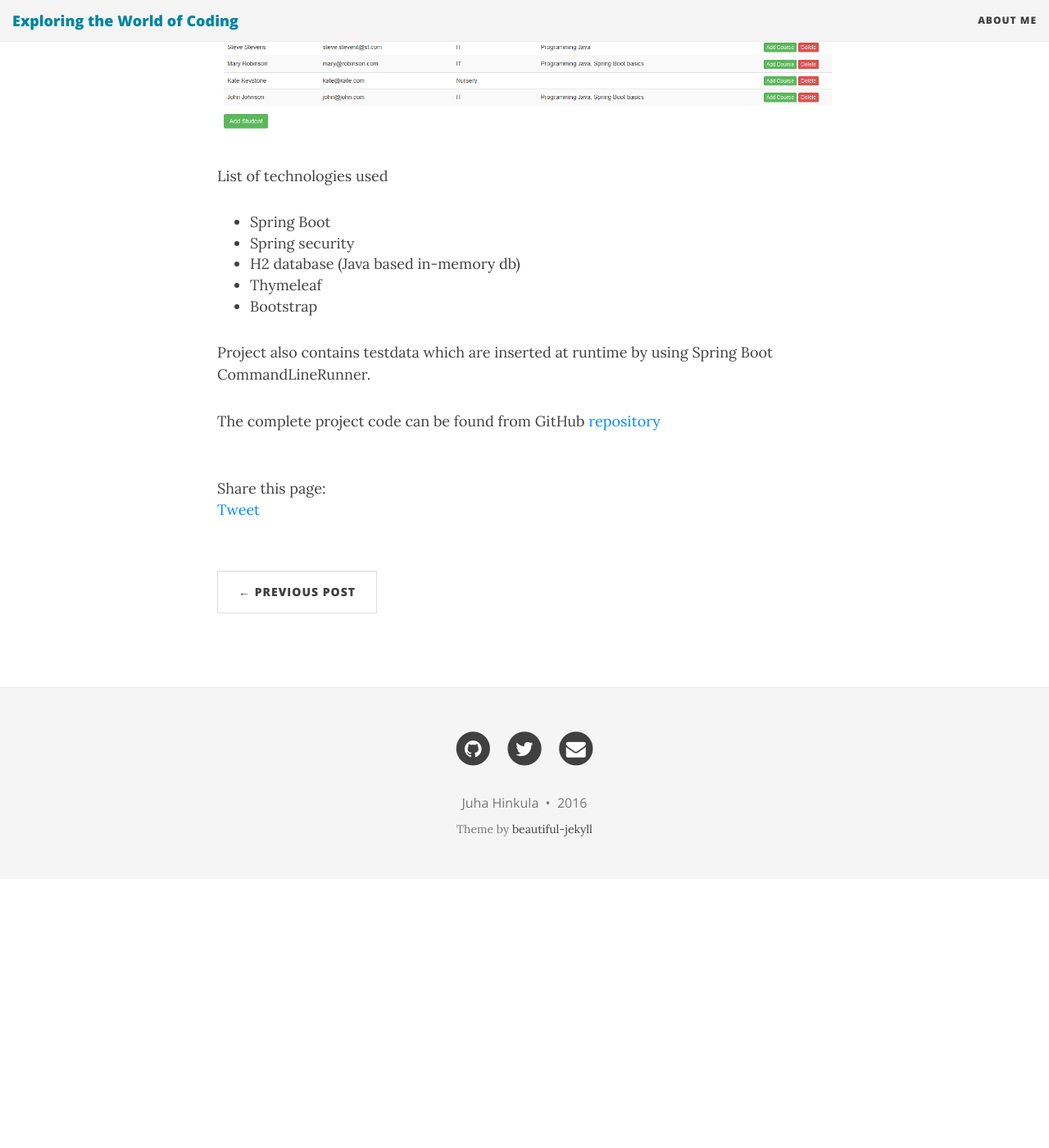
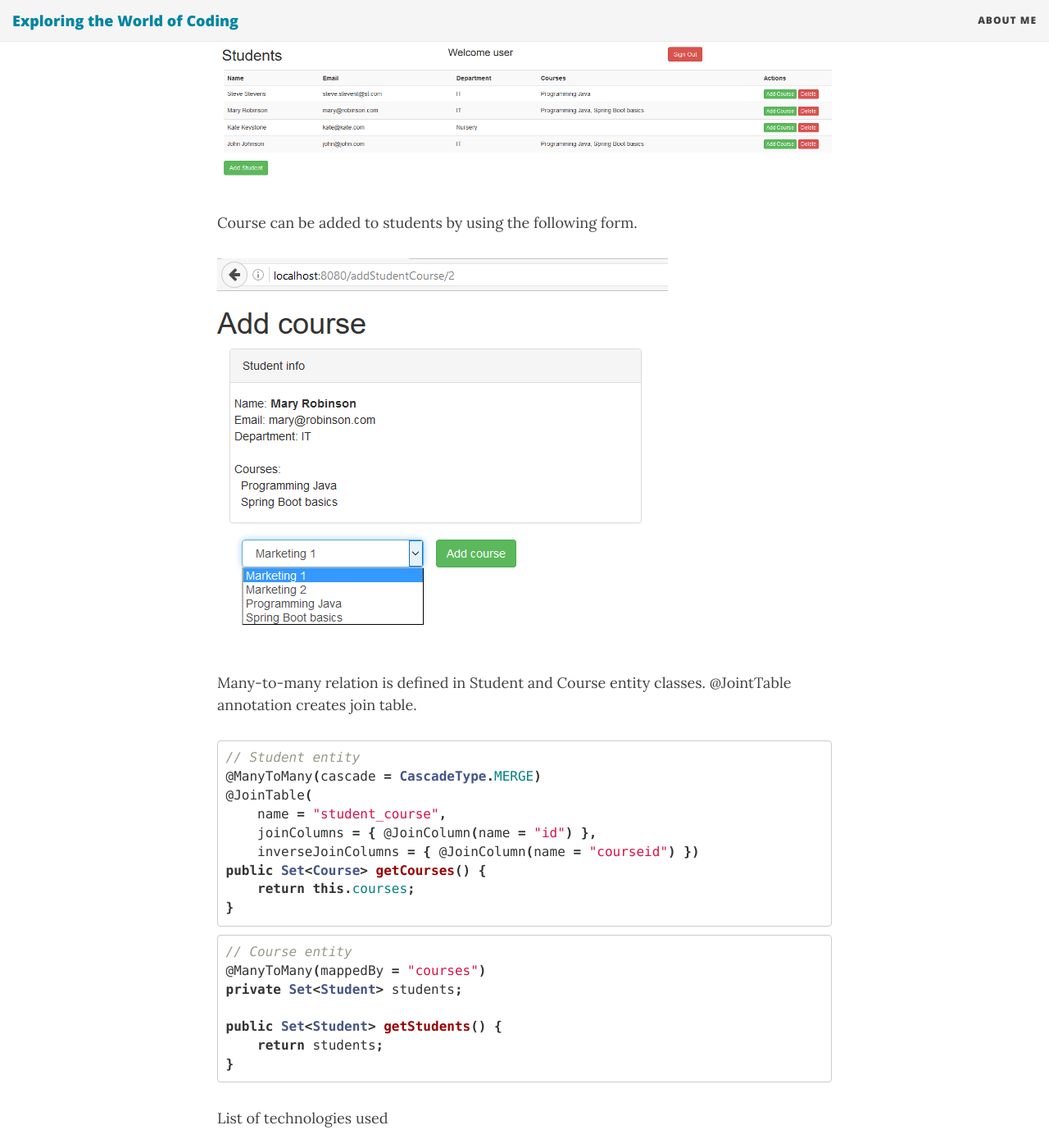
Before and after one commit to juhahinkula/juhahinkula.github.io, a Jekyll site: the page built from _posts/2016-07-16-crudboot-manytomany.markdown, in a window 1280 px wide and 1400 px high, scrolled down 522 px. Shown: the whole window at 82% size. Built offline with Jekyll 4.4.1, drawn with Linux system fonts in a browser that asks for light colours; nearby versions of some CDN libraries; comment, search, counter and statistics services are not loaded; before the commit the page ends 1594 px from its top, so only the background shows below that; some of the changed text lies outside the part shown.

Commit message:
changes to post

```diff
--- a/_posts/2016-07-16-crudboot-manytomany.markdown
+++ b/_posts/2016-07-16-crudboot-manytomany.markdown
@@ -6,7 +6,37 @@ Studentlist application from the previous blogs will be used to add many-to-many
 
 The goal is to add new Course entity which is linked to student with many-to-many link. User should also be able to add new courses to students.
 
+The listpage cointains two actions for deleting students and adding courses to students.
+
 ![screenshot]({{ site.baseurl }}/img/manytomany_list.png)
+
+Course can be added to students by using the following form.
+
+![screenshot]({{ site.baseurl }}/img/manytomany_add.png)
+
+Many-to-many relation is defined in Student and Course entity classes. @JointTable annotation creates join table.
+
+{% highlight java %}
+// Student entity
+@ManyToMany(cascade = CascadeType.MERGE)
+@JoinTable(
+    name = "student_course",
+    joinColumns = { @JoinColumn(name = "id") },
+    inverseJoinColumns = { @JoinColumn(name = "courseid") })
+public Set<Course> getCourses() {
+    return this.courses;
+}
+{% endhighlight %}
+
+{% highlight java %}
+// Course entity
+@ManyToMany(mappedBy = "courses")
+private Set<Student> students;
+
+public Set<Student> getStudents() {
+    return students;
+}
+{% endhighlight %}
 
 List of technologies used
 
```
